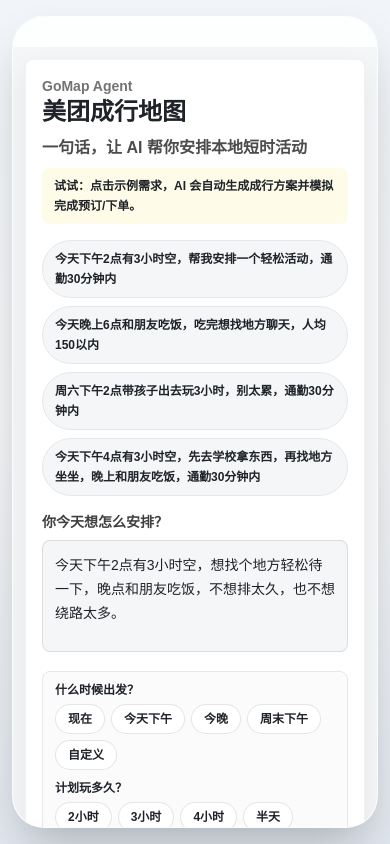
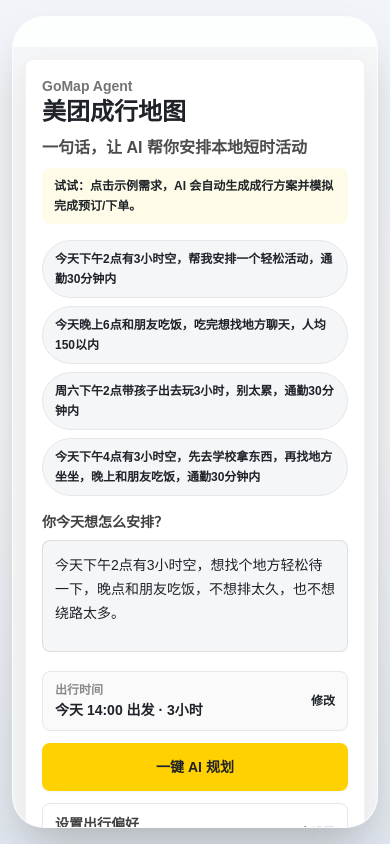
Before and after one commit to Kaisie2001/v3.0meituan, a Next.js app: page / in a window 390 px wide. Built offline with nearby package versions, Linux system fonts and the light colour scheme.

Commit message:
ux: add mobile time picker sheet

```diff
--- a/src/app/page.tsx
+++ b/src/app/page.tsx
@@ -12,19 +12,22 @@ import { RecommendationPanel } from "@/components/RecommendationPanel";
 import { RouteTimeline } from "@/components/RouteTimeline";
 import { TripPersonaCard } from "@/components/TripPersonaCard";
 import { ClarifyModal } from "@/components/ClarifyModal";
+import { TimePickerSheet } from "@/components/TimePickerSheet";
 import { RoutePreferenceModal } from "@/components/RoutePreferenceModal";
 import { defaultInputs, parseInput } from "@/lib/parseIntent";
 import { runAgent, runAgentFromParseResult } from "@/lib/runAgent";
 import { applyParseOverrides } from "@/lib/parsers/applyOverrides";
 import { applyRoutePrefs } from "@/lib/parsers/applyRoutePrefs";
 import {
-  buildChipTimePatch,
+  buildGoalWithTimeContext,
+  buildTimePickerCardSummary,
   buildTimeWindowSummary,
   DEFAULT_PREFERENCE_SUMMARY,
+  DEFAULT_TIME_PICKER,
   DEFAULT_TIME_WINDOW_SUMMARY,
-  type DepartureChip,
-  type DurationChip,
+  inferDefaultStartTime,
   type PreferenceSubmitPayload,
+  type TimePickerValue,
 } from "@/lib/preferenceSummary";
 import type { AgentResult, ParseResult, ScoredPoi } from "@/lib/types";
 
@@ -61,10 +64,11 @@ export default function Home() {
   const [routePrefOpen, setRoutePrefOpen] = useState(false);
   const [preferencesConfigured, setPreferencesConfigured] = useState(false);
   const [preferenceSummaryText, setPreferenceSummaryText] = useState(DEFAULT_PREFERENCE_SUMMARY);
-  const [timeWindowSummaryText, setTimeWindowSummaryText] = useState(DEFAULT_TIME_WINDOW_SUMMARY);
-  const [departureChip, setDepartureChip] = useState<DepartureChip | null>(null);
-  const [durationChip, setDurationChip] = useState<DurationChip | null>(null);
-  const [customStartTime, setCustomStartTime] = useState("14:00");
+  const [timeWindowSummaryText, setTimeWindowSummaryText] = useState(
+    buildTimeWindowSummary({ timePicker: DEFAULT_TIME_PICKER, preferenceSummary: DEFAULT_PREFERENCE_SUMMARY }),
+  );
+  const [timePickerValue, setTimePickerValue] = useState<TimePickerValue>(DEFAULT_TIME_PICKER);
+  const [timePickerOpen, setTimePickerOpen] = useState(false);
   const [savedPreferencePayload, setSavedPreferencePayload] = useState<PreferenceSubmitPayload | null>(null);
   const [isPlanningOpen, setIsPlanningOpen] = useState(false);
   const [planningStep, setPlanningStep] = useState(0);
@@ -105,22 +109,29 @@ export default function Home() {
     resetPlanSelection();
   }
 
-  function applyChipOverrides(baseResult: AgentResult) {
-    const chipPatch = buildChipTimePatch({ departureChip, durationChip, customStartTime });
-    const patchedParse = applyParseOverrides(baseResult.parseResult, chipPatch);
-    return runAgentFromParseResult(patchedParse);
-  }
+  const timePickerCardSummary = useMemo(() => buildTimePickerCardSummary(timePickerValue), [timePickerValue]);
 
-  function refreshTimeWindowSummary(parseResult: AgentResult["parseResult"], preferenceSummary = preferenceSummaryText) {
+  function refreshTimeWindowSummary(preferenceSummary = preferenceSummaryText) {
     setTimeWindowSummaryText(
       buildTimeWindowSummary({
-        parseResult,
-        departureChip,
-        durationChip,
-        customStartTime,
+        timePicker: timePickerValue,
         preferenceSummary,
       }),
     );
+  }
+
+  function openTimePicker() {
+    setTimePickerValue((prev) => ({
+      ...prev,
+      startTime: prev.startTime || inferDefaultStartTime(goal),
+    }));
+    setTimePickerOpen(true);
+  }
+
+  function handleTimePickerConfirm(nextValue: TimePickerValue) {
+    setTimePickerValue(nextValue);
+    setTimePickerOpen(false);
+    refreshTimeWindowSummary();
   }
 
   function applyPreferencePayload(parseResult: ParseResult, payload: PreferenceSubmitPayload) {
@@ -142,7 +153,7 @@ export default function Home() {
     if (screen === "result" || screen === "execute" || screen === "details") {
       const nextResult = applyPreferencePayload(result.parseResult, payload);
       setResult(nextResult);
-      refreshTimeWindowSummary(nextResult.parseResult, payload.displaySummary);
+      refreshTimeWindowSummary(payload.displaySummary);
       setSelectedPoiId(undefined);
       setActiveStep(STEP_COUNT);
       setActiveSheetTab("main");
@@ -157,7 +168,9 @@ export default function Home() {
     setSavedPreferencePayload(null);
     setPreferencesConfigured(false);
     setPreferenceSummaryText(DEFAULT_PREFERENCE_SUMMARY);
-    setTimeWindowSummaryText(DEFAULT_TIME_WINDOW_SUMMARY);
+    setTimeWindowSummaryText(
+      buildTimeWindowSummary({ timePicker: timePickerValue, preferenceSummary: DEFAULT_PREFERENCE_SUMMARY }),
+    );
   }
 
   const routePrefInitialDraft = useMemo(() => parseInput(goal, wechat, seed).draft, [goal, wechat, seed]);
@@ -214,10 +227,10 @@ export default function Home() {
     setSelectedPoiId(undefined);
     resetPlanSelection();
 
-    const baseResult = runAgent(goal, wechat, seed);
-    const withChips = applyChipOverrides(baseResult);
-    const nextResult = savedPreferencePayload ? applyPreferencePayload(withChips.parseResult, savedPreferencePayload) : withChips;
-    refreshTimeWindowSummary(nextResult.parseResult);
+    const goalForAgent = buildGoalWithTimeContext(goal, timePickerValue);
+    const baseResult = runAgent(goalForAgent, wechat, seed);
+    const nextResult = savedPreferencePayload ? applyPreferencePayload(baseResult.parseResult, savedPreferencePayload) : baseResult;
+    refreshTimeWindowSummary();
 
     if (nextResult.parseResult.missingFields.length) {
       setIsPlanningOpen(false);
@@ -260,15 +273,11 @@ export default function Home() {
                   wechat={wechat}
                   seed={seed}
                   loading={loading}
-                  departureChip={departureChip}
-                  durationChip={durationChip}
-                  customStartTime={customStartTime}
+                  timeSummary={timePickerCardSummary}
                   onGoalChange={setGoal}
                   onWechatChange={setWechat}
                   onSeedChange={setSeed}
-                  onDepartureChipChange={setDepartureChip}
-                  onDurationChipChange={setDurationChip}
-                  onCustomStartTimeChange={setCustomStartTime}
+                  onOpenTimePicker={openTimePicker}
                   onGenerate={handleGenerate}
                   onOpenRoutePreferences={openRoutePreferences}
                   hasRoutePreferences={preferencesConfigured}
@@ -361,6 +370,12 @@ export default function Home() {
               </div>
             ) : null}
 
+            <TimePickerSheet
+              open={timePickerOpen}
+              value={timePickerValue}
+              onClose={() => setTimePickerOpen(false)}
+              onConfirm={handleTimePickerConfirm}
+            />
             <ClarifyModal
               open={clarifyOpen}
               missingFields={pendingParse?.missingFields ?? []}
@@ -377,7 +392,7 @@ export default function Home() {
                   nextResult = applyPreferencePayload(nextResult.parseResult, savedPreferencePayload);
                 }
                 setResult(nextResult);
-                refreshTimeWindowSummary(nextResult.parseResult);
+                refreshTimeWindowSummary();
                 setSelectedPoiId(undefined);
                 setClarifyOpen(false);
                 setPendingParse(null);
--- a/src/components/InputPanel.tsx
+++ b/src/components/InputPanel.tsx
@@ -2,12 +2,6 @@
 
 import { useState } from "react";
 import { defaultInputs } from "@/lib/parseIntent";
-import {
-  DEPARTURE_CHIP_OPTIONS,
-  DURATION_CHIP_OPTIONS,
-  type DepartureChip,
-  type DurationChip,
-} from "@/lib/preferenceSummary";
 
 const exampleGoals = [
   "今天下午2点有3小时空，帮我安排一个轻松活动，通勤30分钟内",
@@ -21,58 +15,26 @@ type InputPanelProps = {
   wechat: string;
   seed: string;
   loading: boolean;
-  departureChip: DepartureChip | null;
-  durationChip: DurationChip | null;
-  customStartTime: string;
+  timeSummary: string;
   onGoalChange: (value: string) => void;
   onWechatChange: (value: string) => void;
   onSeedChange: (value: string) => void;
-  onDepartureChipChange: (value: DepartureChip | null) => void;
-  onDurationChipChange: (value: DurationChip | null) => void;
-  onCustomStartTimeChange: (value: string) => void;
+  onOpenTimePicker: () => void;
   onGenerate: () => void;
   onOpenRoutePreferences?: () => void;
   hasRoutePreferences?: boolean;
 };
-
-function SelectChip({
-  active,
-  label,
-  onClick,
-}: {
-  active: boolean;
-  label: string;
-  onClick: () => void;
-}) {
-  return (
-    <button
-      type="button"
-      onClick={onClick}
-      className={`rounded-full px-3 py-1.5 text-xs font-bold transition ${
-        active
-          ? "bg-meituan-yellow text-meituan-ink shadow-sm"
-          : "border border-black/10 bg-white text-black/62 hover:border-meituan-yellow/60 hover:bg-yellow-50/50"
-      }`}
-    >
-      {label}
-    </button>
-  );
-}
 
 export function InputPanel({
   goal,
   wechat,
   seed,
   loading,
-  departureChip,
-  durationChip,
-  customStartTime,
+  timeSummary,
   onGoalChange,
   onWechatChange,
   onSeedChange,
-  onDepartureChipChange,
-  onDurationChipChange,
-  onCustomStartTimeChange,
+  onOpenTimePicker,
   onGenerate,
   onOpenRoutePreferences,
   hasRoutePreferences,
@@ -114,47 +76,21 @@ export function InputPanel({
             className="h-28 w-full resize-none rounded-lg border border-black/10 bg-meituan-gray p-3 text-sm leading-6 outline-none transition focus:border-meituan-yellow focus:bg-white"
             value={goal}
             onChange={(event) => onGoalChange(event.target.value)}
-            placeholder="比如：今天下午有3小时空，帮我安排一个轻松活动"
+            placeholder="比如：想找个地方轻松待一下，晚点和朋友吃饭"
           />
         </label>
 
-        <div className="space-y-2.5 rounded-lg border border-black/8 bg-meituan-gray/40 px-3 py-2.5">
-          <div>
-            <p className="mb-1.5 text-xs font-bold text-black/62">什么时候出发？</p>
-            <div className="flex flex-wrap gap-1.5">
-              {DEPARTURE_CHIP_OPTIONS.map((option) => (
-                <SelectChip
-                  key={option.id}
-                  label={option.label}
-                  active={departureChip === option.id}
-                  onClick={() => onDepartureChipChange(departureChip === option.id ? null : option.id)}
-                />
-              ))}
-            </div>
-            {departureChip === "custom" ? (
-              <input
-                className="mt-2 w-full rounded-lg border border-black/10 bg-white px-3 py-2 text-xs font-semibold text-black/75 outline-none focus:border-meituan-yellow"
-                value={customStartTime}
-                onChange={(event) => onCustomStartTimeChange(event.target.value)}
-                placeholder="例如 14:00"
-                inputMode="numeric"
-              />
-            ) : null}
-          </div>
-          <div>
-            <p className="mb-1.5 text-xs font-bold text-black/62">计划玩多久？</p>
-            <div className="flex flex-wrap gap-1.5">
-              {DURATION_CHIP_OPTIONS.map((option) => (
-                <SelectChip
-                  key={option.id}
-                  label={option.label}
-                  active={durationChip === option.id}
-                  onClick={() => onDurationChipChange(durationChip === option.id ? null : option.id)}
-                />
-              ))}
-            </div>
-          </div>
-        </div>
+        <button
+          type="button"
+          onClick={onOpenTimePicker}
+          className="flex w-full items-center justify-between gap-3 rounded-lg border border-black/8 bg-meituan-gray/50 px-3 py-2.5 text-left transition hover:border-meituan-yellow/60 hover:bg-yellow-50/40"
+        >
+          <span className="min-w-0">
+            <span className="block text-xs font-bold text-black/45">出行时间</span>
+            <span className="mt-0.5 block truncate text-sm font-extrabold text-meituan-ink">{timeSummary}</span>
+          </span>
+          <span className="shrink-0 text-xs font-bold text-meituan-ink">修改</span>
+        </button>
 
         <button
           className="h-12 w-full rounded-lg bg-meituan-yellow px-6 text-sm font-bold text-meituan-ink shadow-sm transition hover:brightness-95 disabled:cursor-not-allowed disabled:opacity-60 sm:w-auto sm:justify-self-start"
--- /dev/null
+++ b/src/components/TimePickerSheet.tsx
@@ -0,0 +1,138 @@
+"use client";
+
+import { useEffect, useState } from "react";
+import {
+  DATE_OPTIONS,
+  DURATION_OPTIONS,
+  TIME_SLOT_OPTIONS,
+  type TimePickerValue,
+  type TripDateOption,
+  type TripDurationOption,
+} from "@/lib/preferenceSummary";
+
+type TimePickerSheetProps = {
+  open: boolean;
+  value: TimePickerValue;
+  onClose: () => void;
+  onConfirm: (value: TimePickerValue) => void;
+};
+
+function WheelColumn<T extends string>({
+  label,
+  options,
+  value,
+  onChange,
+  formatOption,
+}: {
+  label: string;
+  options: T[];
+  value: T;
+  onChange: (next: T) => void;
+  formatOption: (option: T) => string;
+}) {
+  return (
+    <div className="min-w-0 flex-1">
+      <p className="mb-2 text-center text-[11px] font-bold text-black/45">{label}</p>
+      <div className="relative h-44 overflow-hidden rounded-xl border border-black/8 bg-meituan-gray/50">
+        <div
+          className="pointer-events-none absolute inset-x-1 top-1/2 z-10 h-10 -translate-y-1/2 rounded-lg border border-meituan-yellow/70 bg-meituan-yellow/15"
+          aria-hidden="true"
+        />
+        <div className="h-full overflow-y-auto scroll-smooth py-[68px] [scrollbar-width:none] [&::-webkit-scrollbar]:hidden">
+          {options.map((option) => {
+            const active = option === value;
+            return (
+              <button
+                key={option}
+                type="button"
+                onClick={() => onChange(option)}
+                className={`flex h-10 w-full items-center justify-center px-2 text-sm transition ${
+                  active ? "font-extrabold text-meituan-ink" : "font-semibold text-black/38 hover:text-black/55"
+                }`}
+              >
+                {formatOption(option)}
+              </button>
+            );
+          })}
+        </div>
+      </div>
+    </div>
+  );
+}
+
+export function TimePickerSheet({ open, value, onClose, onConfirm }: TimePickerSheetProps) {
+  const [draft, setDraft] = useState<TimePickerValue>(value);
+
+  useEffect(() => {
+    if (open) {
+      setDraft(value);
+    }
+  }, [open, value]);
+
+  if (!open) return null;
+
+  return (
+    <div className="pointer-events-auto absolute inset-0 z-[12000] flex items-end justify-center bg-black/35">
+      <div
+        role="dialog"
+        aria-modal="true"
+        aria-labelledby="time-picker-title"
+        className="mx-3 flex max-h-[78%] w-[calc(100%-24px)] max-w-none flex-col overflow-hidden rounded-t-[28px] bg-white shadow-2xl"
+      >
+        <div className="mx-auto mt-2.5 h-1 w-10 shrink-0 rounded-full bg-black/12" aria-hidden="true" />
+
+        <div className="shrink-0 px-4 pb-2 pt-3">
+          <h2 id="time-picker-title" className="text-base font-extrabold text-meituan-ink">
+            选择出行时间
+          </h2>
+          <p className="mt-1 text-sm leading-5 text-black/60">精确选择出发日期、时间和可用时长，便于 AI 按真实窗口规划。</p>
+        </div>
+
+        <div className="min-h-0 flex-1 overflow-y-auto px-4 pb-3">
+          <div className="flex gap-2">
+            <WheelColumn
+              label="日期"
+              options={DATE_OPTIONS.map((option) => option.id)}
+              value={draft.date}
+              onChange={(next) => setDraft((prev) => ({ ...prev, date: next as TripDateOption }))}
+              formatOption={(option) => DATE_OPTIONS.find((item) => item.id === option)?.label ?? option}
+            />
+            <WheelColumn
+              label="时间"
+              options={TIME_SLOT_OPTIONS}
+              value={draft.startTime}
+              onChange={(next) => setDraft((prev) => ({ ...prev, startTime: next }))}
+              formatOption={(option) => option}
+            />
+            <WheelColumn
+              label="可用时长"
+              options={DURATION_OPTIONS.map((option) => option.id)}
+              value={draft.duration}
+              onChange={(next) => setDraft((prev) => ({ ...prev, duration: next as TripDurationOption }))}
+              formatOption={(option) => DURATION_OPTIONS.find((item) => item.id === option)?.label ?? option}
+            />
+          </div>
+        </div>
+
+        <div className="shrink-0 border-t border-black/6 px-4 py-3">
+          <div className="flex gap-2">
+            <button
+              type="button"
+              className="flex-1 rounded-lg border border-black/10 bg-white px-3 py-2.5 text-sm font-bold text-black/70 hover:bg-black/5"
+              onClick={onClose}
+            >
+              取消
+            </button>
+            <button
+              type="button"
+              className="flex-1 rounded-lg bg-meituan-yellow px-3 py-2.5 text-sm font-bold text-meituan-ink transition hover:brightness-95"
+              onClick={() => onConfirm(draft)}
+            >
+              确认时间
+            </button>
+          </div>
+        </div>
+      </div>
+    </div>
+  );
+}
--- a/src/lib/preferenceSummary.ts
+++ b/src/lib/preferenceSummary.ts
@@ -4,23 +4,34 @@ export const DEFAULT_PREFERENCE_SUMMARY = "系统按时间、距离、排队风
 
 export const DEFAULT_TIME_WINDOW_SUMMARY = "时间未明确 · 系统按默认短时活动规划";
 
-export type DepartureChip = "now" | "afternoon" | "tonight" | "weekend" | "custom";
-export type DurationChip = "2h" | "3h" | "4h" | "halfday";
+export type TripDateOption = "today" | "tomorrow" | "saturday" | "sunday";
+export type TripDurationOption = "2h" | "3h" | "4h" | "halfday";
 
-export const DEPARTURE_CHIP_OPTIONS: { id: DepartureChip; label: string }[] = [
-  { id: "now", label: "现在" },
-  { id: "afternoon", label: "今天下午" },
-  { id: "tonight", label: "今晚" },
-  { id: "weekend", label: "周末下午" },
-  { id: "custom", label: "自定义" },
+export type TimePickerValue = {
+  date: TripDateOption;
+  startTime: string;
+  duration: TripDurationOption;
+};
+
+export const DATE_OPTIONS: { id: TripDateOption; label: string }[] = [
+  { id: "today", label: "今天" },
+  { id: "tomorrow", label: "明天" },
+  { id: "saturday", label: "周六" },
+  { id: "sunday", label: "周日" },
 ];
 
-export const DURATION_CHIP_OPTIONS: { id: DurationChip; label: string }[] = [
+export const DURATION_OPTIONS: { id: TripDurationOption; label: string }[] = [
   { id: "2h", label: "2小时" },
   { id: "3h", label: "3小时" },
   { id: "4h", label: "4小时" },
   { id: "halfday", label: "半天" },
 ];
+
+export const DEFAULT_TIME_PICKER: TimePickerValue = {
+  date: "today",
+  startTime: "14:00",
+  duration: "3h",
+};
 
 export type PreferenceSubmitPayload = {
   routePrefs: RoutePreferences;
@@ -86,39 +97,29 @@ function pad2(value: number) {
   return String(value).padStart(2, "0");
 }
 
-function normalizeCustomTime(value: string) {
-  const trimmed = value.trim();
-  const match = trimmed.match(/^(\d{1,2}):(\d{2})$/);
-  if (!match) return null;
-  const hour = Number(match[1]);
-  const minute = Number(match[2]);
-  if (!Number.isFinite(hour) || !Number.isFinite(minute) || hour < 0 || hour > 23 || minute < 0 || minute > 59) {
-    return null;
+export function buildTimeSlotOptions(startHour = 9, endHour = 22, stepMinutes = 30) {
+  const slots: string[] = [];
+  for (let hour = startHour; hour <= endHour; hour += 1) {
+    for (let minute = 0; minute < 60; minute += stepMinutes) {
+      if (hour === endHour && minute > 0) break;
+      slots.push(`${pad2(hour)}:${pad2(minute)}`);
+    }
   }
-  return `${pad2(hour)}:${pad2(minute)}`;
+  return slots;
 }
 
-export function departureChipToStartTime(chip: DepartureChip, customTime = "14:00") {
-  switch (chip) {
-    case "now": {
-      const now = new Date();
-      return `${pad2(now.getHours())}:${pad2(now.getMinutes())}`;
-    }
-    case "afternoon":
-      return "14:00";
-    case "tonight":
-      return "18:00";
-    case "weekend":
-      return "14:00";
-    case "custom":
-      return normalizeCustomTime(customTime) ?? "14:00";
-    default:
-      return "14:00";
-  }
+export const TIME_SLOT_OPTIONS = buildTimeSlotOptions();
+
+export function getDateLabel(date: TripDateOption) {
+  return DATE_OPTIONS.find((option) => option.id === date)?.label ?? "今天";
 }
 
-export function durationChipToMinutes(chip: DurationChip) {
-  switch (chip) {
+export function getDurationLabel(duration: TripDurationOption) {
+  return DURATION_OPTIONS.find((option) => option.id === duration)?.label ?? "3小时";
+}
+
+export function durationToMinutes(duration: TripDurationOption) {
+  switch (duration) {
     case "2h":
       return 120;
     case "3h":
@@ -132,15 +133,50 @@ export function durationChipToMinutes(chip: DurationChip) {
   }
 }
 
-export function getDepartureChipLabel(chip: DepartureChip | null) {
-  if (!chip) return null;
-  if (chip === "custom") return "自定义";
-  return DEPARTURE_CHIP_OPTIONS.find((option) => option.id === chip)?.label ?? null;
+export function inferDefaultStartTime(goalText = "") {
+  if (/晚饭|晚上|今晚|夜间|聚餐/.test(goalText)) return "18:30";
+  return "14:00";
 }
 
-export function getDurationChipLabel(chip: DurationChip | null) {
-  if (!chip) return null;
-  return DURATION_CHIP_OPTIONS.find((option) => option.id === chip)?.label ?? null;
+export function buildTimePickerCardSummary(value: TimePickerValue) {
+  return `${getDateLabel(value.date)} ${value.startTime} 出发 · ${getDurationLabel(value.duration)}`;
+}
+
+function timeToParseablePhrase(value: TimePickerValue) {
+  const [hourRaw, minuteRaw] = value.startTime.split(":").map(Number);
+  if (!Number.isFinite(hourRaw) || !Number.isFinite(minuteRaw)) {
+    return `${getDateLabel(value.date)}14点出发`;
+  }
+
+  let period = "上午";
+  let hour12 = hourRaw;
+  if (hourRaw >= 18) {
+    period = "晚上";
+    hour12 = hourRaw > 12 ? hourRaw - 12 : hourRaw;
+  } else if (hourRaw >= 12) {
+    period = "下午";
+    hour12 = hourRaw === 12 ? 12 : hourRaw - 12;
+  } else if (hourRaw < 5) {
+    period = "凌晨";
+  }
+
+  const minutePart = minuteRaw > 0 ? `${minuteRaw}分` : "";
+  return `${getDateLabel(value.date)}${period}${hour12}点${minutePart}出发`;
+}
+
+export function buildTimeGoalSuffix(value: TimePickerValue) {
+  const durationText = getDurationLabel(value.duration);
+  return `出发时间：${getDateLabel(value.date)} ${value.startTime}；可用时长：${durationText}。`;
+}
+
+export function buildGoalWithTimeContext(goal: string, value: TimePickerValue) {
+  const trimmed = goal.trim();
+  const formalSuffix = buildTimeGoalSuffix(value);
+  const parseableClause = `${timeToParseablePhrase(value)}，计划玩${getDurationLabel(value.duration)}`;
+  if (!trimmed) {
+    return `${formalSuffix}${parseableClause}。`;
+  }
+  return `${trimmed}。${formalSuffix}${parseableClause}。`;
 }
 
 export function inferDepartureLabelFromParse(parseResult: ParseResult) {
@@ -148,10 +184,10 @@ export function inferDepartureLabelFromParse(parseResult: ParseResult) {
   if (!startTime) return null;
 
   const text = `${parseResult.intent.rawGoal} ${parseResult.intent.wechatConstraint}`;
-  if (/周末/.test(text)) return "周末下午";
-  if (/今晚|晚上|夜间/.test(text)) return "今晚";
-  if (/下午/.test(text)) return "今天下午";
-  if (/现在|马上|立刻/.test(text)) return "现在";
+  if (/周末|周六|周日/.test(text)) return `周末 ${startTime}`;
+  if (/明天/.test(text)) return `明天 ${startTime}`;
+  if (/今晚|晚上|夜间/.test(text)) return `今晚 ${startTime}`;
+  if (/今天|下午/.test(text)) return `今天 ${startTime}`;
   return `${startTime} 出发`;
 }
 
@@ -172,21 +208,6 @@ export function hasExplicitTimeWindowFromParse(parseResult: ParseResult) {
   const hasStart = Boolean(startTime) && !missing.includes("startTime");
   const hasDuration = Boolean(durationMinutes) && !missing.includes("durationMinutes");
   return hasStart && hasDuration;
-}
-
-export function buildChipTimePatch(params: {
-  departureChip: DepartureChip | null;
-  durationChip: DurationChip | null;
-  customStartTime?: string;
-}) {
-  const patch: { startTime?: string; durationMinutes?: number } = {};
-  if (params.departureChip) {
-    patch.startTime = departureChipToStartTime(params.departureChip, params.customStartTime);
-  }
-  if (params.durationChip) {
-    patch.durationMinutes = durationChipToMinutes(params.durationChip);
-  }
-  return patch;
 }
 
 export function buildResultStatusSummary(params: {
@@ -211,31 +232,16 @@ export function buildResultStatusSummary(params: {
 }
 
 export function buildTimeWindowSummary(params: {
-  parseResult: ParseResult;
-  departureChip: DepartureChip | null;
-  durationChip: DurationChip | null;
-  customStartTime?: string;
+  timePicker: TimePickerValue;
   preferenceSummary?: string;
 }) {
-  const departureLabel =
-    params.departureChip != null
-      ? params.departureChip === "custom"
-        ? `${normalizeCustomTime(params.customStartTime ?? "") ?? params.customStartTime ?? "14:00"} 出发`
-        : getDepartureChipLabel(params.departureChip)
-      : inferDepartureLabelFromParse(params.parseResult);
-
-  const durationLabel =
-    params.durationChip != null
-      ? getDurationChipLabel(params.durationChip)
-      : inferDurationLabelFromMinutes(params.parseResult.draft.durationMinutes ?? params.parseResult.intent.durationMinutes);
-
-  const hasExplicitTimeWindow =
-    Boolean(params.departureChip && params.durationChip) || hasExplicitTimeWindowFromParse(params.parseResult);
+  const departureLabel = `${getDateLabel(params.timePicker.date)} ${params.timePicker.startTime}`;
+  const durationLabel = getDurationLabel(params.timePicker.duration);
 
   return buildResultStatusSummary({
     departureLabel,
     durationLabel,
     preferenceSummary: params.preferenceSummary,
-    hasExplicitTimeWindow,
+    hasExplicitTimeWindow: true,
   });
 }
```
